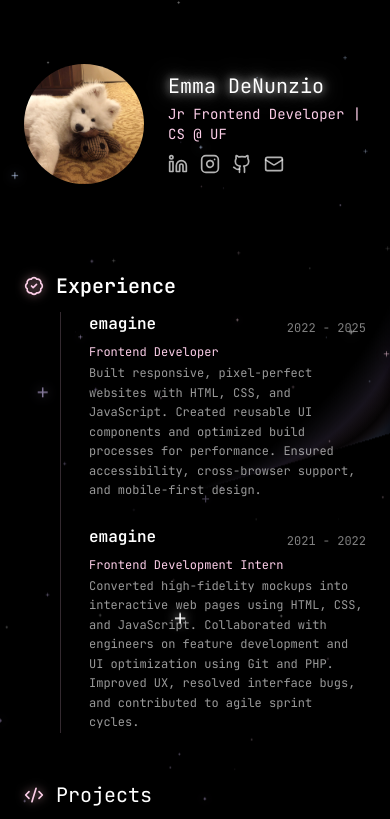
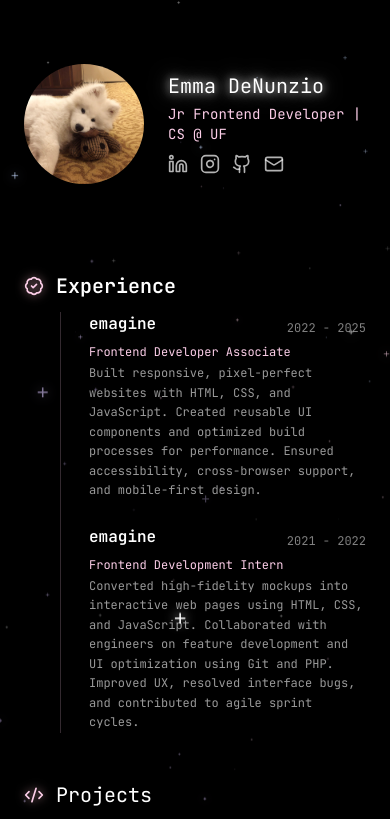
Before and after one commit to emijane/edenunz, a React (Vite) app in the folder portfolio/: page / in a window 390 px wide. Shown: the top 819 px of the page. Built offline with nearby package versions, Linux system fonts and the light colour scheme; no server answers.

Commit message:
hide nebula on mobile for space bg

```diff
--- a/portfolio/src/components/ui/stars-background.jsx
+++ b/portfolio/src/components/ui/stars-background.jsx
@@ -113,7 +113,7 @@ export const StarsBackground = ({ className }) => {
       const time = Date.now();
 
       //  NEBULA — static, slow opacity pulse (no movement)
-      if (nebula) {
+      if (nebula && canvas.width >= 1024) {
         nebulaAlpha.current =
           0.06 + Math.sin(time * NEBULA_PULSE_SPEED) * 0.01;
         // base 0.06, +/- 0.03 variation
--- a/portfolio/src/layout/ExperienceSection.jsx
+++ b/portfolio/src/layout/ExperienceSection.jsx
@@ -18,7 +18,7 @@ export default function ExperienceSection() {
                 <ExperienceBlock
                     company="emagine"
                     date="2022 - 2025"
-                    role="Frontend Developer"
+                    role="Frontend Developer Associate"
                     description="Built responsive, pixel-perfect websites with HTML, CSS, and JavaScript. Created reusable UI components and optimized build processes for performance. Ensured accessibility, cross-browser support, and mobile-first design."
                 />
                 <ExperienceBlock
```
